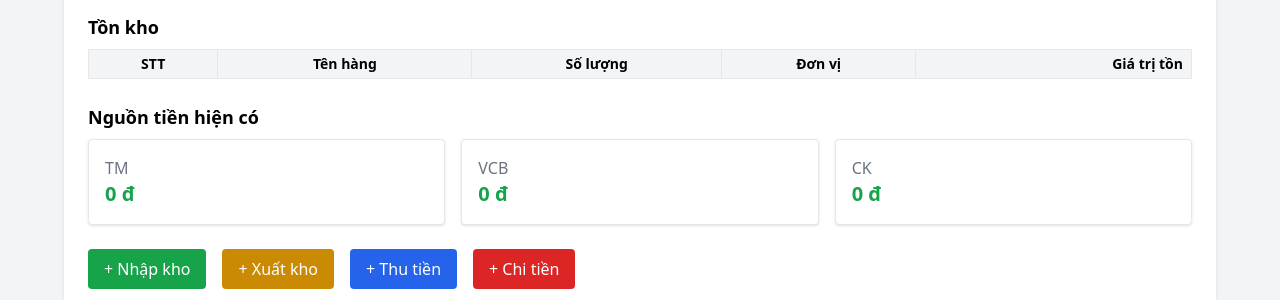
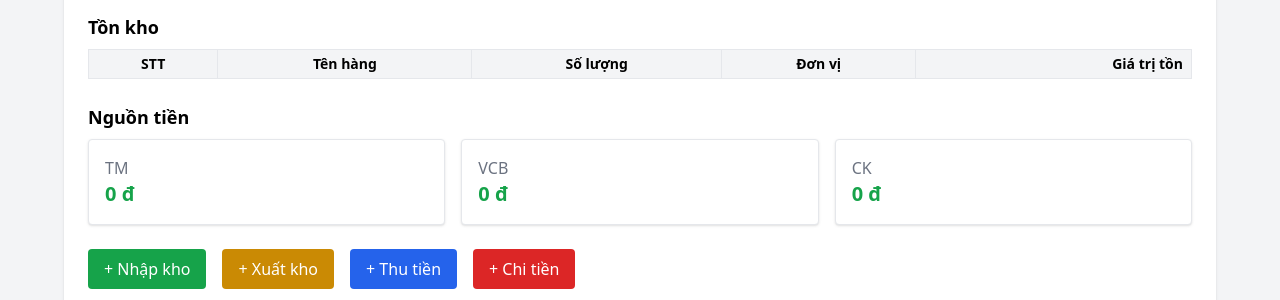
Before and after one commit to phelieuandan/phelieuandan.github.io, a Jekyll site: the page dashboard.html, which Jekyll copies as it is, in a window 1280 px wide. Shown: the part 235-535 px from the top of the page. Built offline with Jekyll 4.4.1, drawn with Linux system fonts in a browser that asks for light colours; nearby versions of some CDN libraries; comment, search, counter and statistics services are not loaded.

Commit message:
Update dashboard.html

```diff
--- a/dashboard.html
+++ b/dashboard.html
@@ -54,7 +54,7 @@
       <tbody id="inventoryTable"></tbody>
     </table>
 
-    <h3 class="text-lg font-bold mt-6 mb-2">Nguồn tiền hiện có</h3>
+    <h3 class="text-lg font-bold mt-6 mb-2">Nguồn tiền</h3>
     <div class="grid grid-cols-1 md:grid-cols-3 gap-4 mb-6">
       <div class="p-4 border rounded bg-white shadow">
         <div class="text-gray-500">TM</div>
```
